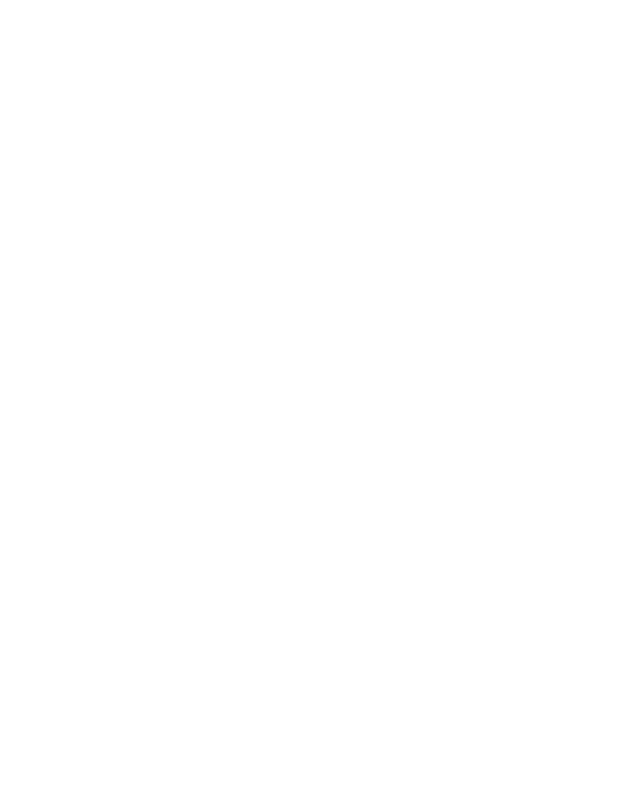
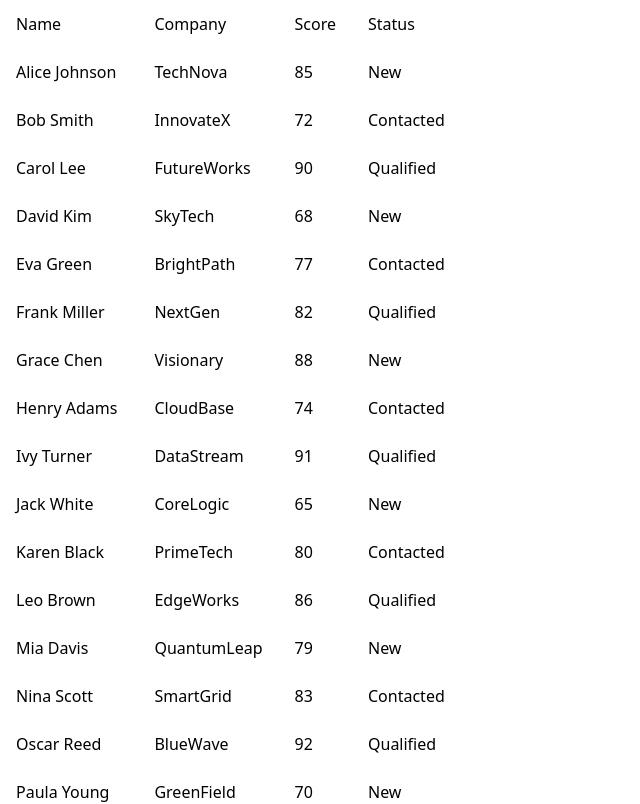
Before and after one commit to thiagomtolotti/mini-seller-console, a React (Vite) app: page / in a window 1280 px wide. Shown: the top 804 px of the page, without its empty margins (0-640 px from the left). Built offline with nearby package versions, Linux system fonts and the light colour scheme.

Commit message:
initial implementation of LeadsListTable

```diff
--- a/package.json
+++ b/package.json
@@ -13,6 +13,7 @@
   },
   "dependencies": {
     "@tailwindcss/vite": "^4.1.13",
+    "clsx": "^2.1.1",
     "react": "^19.1.1",
     "react-dom": "^19.1.1",
     "tailwindcss": "^4.1.13"
--- a/src/App.tsx
+++ b/src/App.tsx
@@ -1,5 +1,11 @@
+import LeadsListTable from "./components/LeadsListTable";
+
 function App() {
-  return <></>;
+  return (
+    <>
+      <LeadsListTable />
+    </>
+  );
 }
 
 export default App;
--- /dev/null
+++ b/src/components/LeadsListTable/LeadsListTableRow.tsx
@@ -0,0 +1,18 @@
+import type { Lead } from "@/types/lead";
+
+import TableCell from "./TableCell";
+
+interface LeadsListTableRowProps {
+  lead: Lead;
+}
+
+export default function LeadsListTableRow({ lead }: LeadsListTableRowProps) {
+  return (
+    <tr>
+      <TableCell>{lead.name}</TableCell>
+      <TableCell>{lead.company}</TableCell>
+      <TableCell>{lead.score}</TableCell>
+      <TableCell>{lead.status}</TableCell>
+    </tr>
+  );
+}
--- /dev/null
+++ b/src/components/LeadsListTable/TableCell.tsx
@@ -0,0 +1,7 @@
+import TableCellBase from "./TableCellBase";
+
+export default function TableCell({
+  ...props
+}: React.HTMLProps<HTMLTableCellElement>) {
+  return <TableCellBase component="td" {...props} />;
+}
--- /dev/null
+++ b/src/components/LeadsListTable/TableCellBase.tsx
@@ -0,0 +1,15 @@
+import clsx from "clsx";
+
+interface TableCellBaseProps extends React.HTMLProps<HTMLTableCellElement> {
+  component: "th" | "td";
+}
+
+export default function TableCellBase({
+  component,
+  className,
+  ...props
+}: TableCellBaseProps) {
+  const Tag = component;
+
+  return <Tag className={clsx(className, "px-4 py-3")} {...props} />;
+}
--- /dev/null
+++ b/src/components/LeadsListTable/TableHeadCell.tsx
@@ -0,0 +1,19 @@
+import clsx from "clsx";
+import TableCellBase from "./TableCellBase";
+
+interface TableHeadCellProps extends React.HTMLProps<HTMLTableCellElement> {
+  children: React.ReactNode;
+}
+
+export default function TableHeadCell({
+  className,
+  ...props
+}: TableHeadCellProps) {
+  return (
+    <TableCellBase
+      component="th"
+      className={clsx("text-left font-medium", className)}
+      {...props}
+    />
+  );
+}
--- /dev/null
+++ b/src/components/LeadsListTable/index.tsx
@@ -0,0 +1,31 @@
+import useLeadsList from "@/hooks/useLeadsList";
+
+import TableHeadCell from "./TableHeadCell";
+import LeadsListTableRow from "./LeadsListTableRow";
+
+export default function LeadsListTable() {
+  const { leads, pending } = useLeadsList();
+  const columns = ["Name", "Company", "Score", "Status"];
+
+  return (
+    <table>
+      <tr>
+        {columns.map((column) => (
+          <TableHeadCell key={column}>{column}</TableHeadCell>
+        ))}
+      </tr>
+
+      <tbody>
+        {pending && <LeadsListTableSkeleton />}
+
+        {leads?.map((lead) => (
+          <LeadsListTableRow key={lead.id} lead={lead} />
+        ))}
+      </tbody>
+    </table>
+  );
+}
+
+function LeadsListTableSkeleton() {
+  return <div>Loading...</div>;
+}
```
Also changed, not shown: 1 other file (tests, documents, lock files or other folders).
